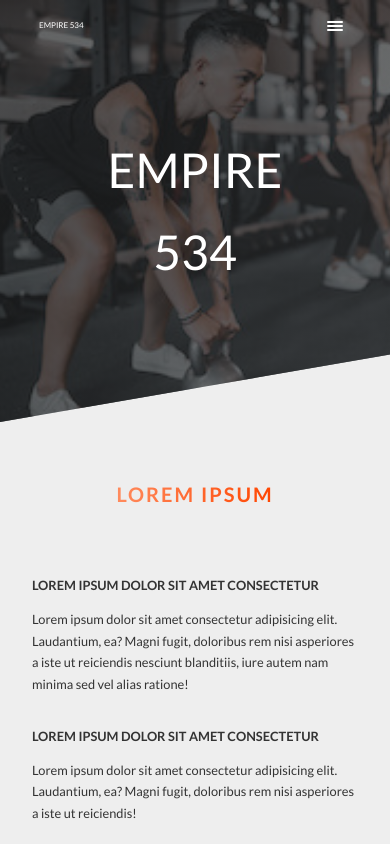
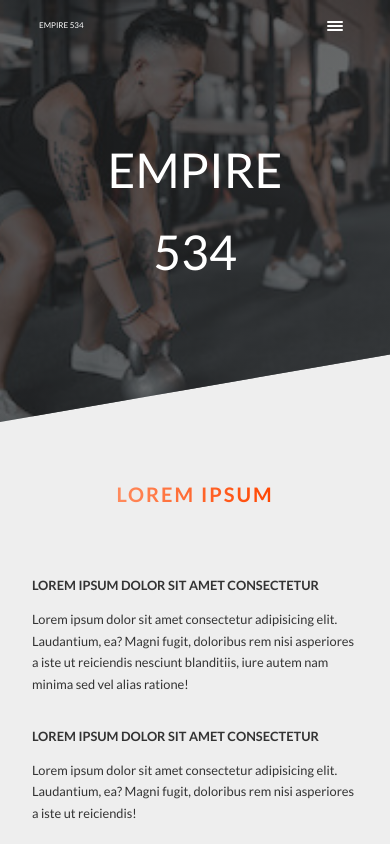
Before and after one commit to OladiranJ/empire534, a React (Create React App) app: page / in a window 390 px wide. Shown: the top 844 px of the page. Built offline with nearby package versions, Linux system fonts and the light colour scheme.

Commit message:
background adjustments

```diff
--- a/src/styles/css/style.css
+++ b/src/styles/css/style.css
@@ -118,13 +118,18 @@
   clip-path: polygon(0 0, 100% 0, 100% 82vh, 0 100%); }
   .header__home {
     background-image: linear-gradient(to right bottom, rgba(35, 37, 38, 0.7) 38%, rgba(65, 67, 69, 0.7) 125%), url(../../images/main-page-medium-2x.jpg); }
+    @media (max-width: 75em) {
+      .header__home {
+        background-position-x: 76%; } }
     @media (max-width: 56.25em) {
       .header__home {
-        background-image: linear-gradient(to right bottom, rgba(35, 37, 38, 0.7) 38%, rgba(65, 67, 69, 0.7) 125%), url(../../images/main-page-small-1x.jpg); } }
+        background-image: linear-gradient(to right bottom, rgba(35, 37, 38, 0.7) 38%, rgba(65, 67, 69, 0.7) 125%), url(../../images/main-page-small-1x.jpg);
+        background-position-x: 78%; } }
     @media (max-width: 37.5em) {
       .header__home {
         height: 50vh;
-        background-image: linear-gradient(to right bottom, rgba(35, 37, 38, 0.7) 38%, rgba(65, 67, 69, 0.7) 125%), url(../../images/main-page-smaller-1x.jpg); } }
+        background-image: linear-gradient(to right bottom, rgba(35, 37, 38, 0.7) 38%, rgba(65, 67, 69, 0.7) 125%), url(../../images/main-page-smaller-1x.jpg);
+        background-position-x: 75%; } }
   .header__faq {
     background-image: linear-gradient(to right bottom, rgba(35, 37, 38, 0.7) 38%, rgba(65, 67, 69, 0.7) 125%), url(../../images/about-us-medium-1x.jpg);
     background-repeat: no-repeat;
```
Also changed, not shown: src/styles/sass/layout/_header.scss (+6 -1 lines).
